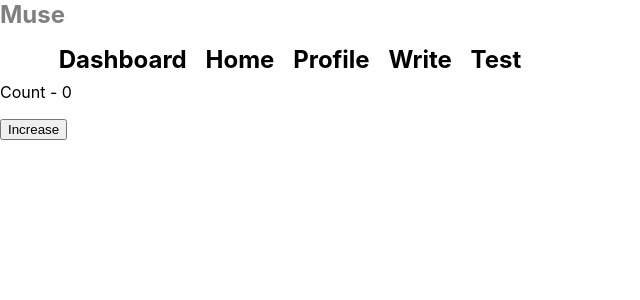
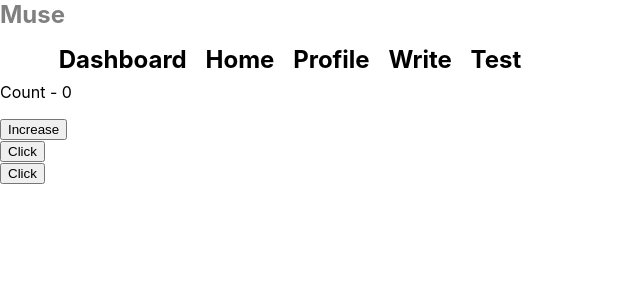
Before and after one commit to EstefanHu/MuseMockIII, a React (Create React App) app in the folder client/: page /test in a window 1280 px wide. Shown: the top 300 px of the page, without its empty margins (0-640 px from the left). Built offline with nearby package versions, Linux system fonts and the light colour scheme.

Commit message:
started integration

```diff
--- /dev/null
+++ b/client/src/components/testing/classClick.js
@@ -0,0 +1,17 @@
+import React, { Component } from 'react';
+
+class ClassClick extends Component {
+    clickHandler() {
+        console.log('Clicked button');
+    }
+
+    render() {
+        return (
+            <div>
+                <button onClick={this.clickHandler} >Click</button>
+            </div>
+        )
+    }
+}
+
+export default ClassClick;
--- /dev/null
+++ b/client/src/components/testing/functionClick.js
@@ -0,0 +1,15 @@
+import React from 'react';
+
+function FunctionClick() {
+    function clickHandler() {
+        console.log('button clicked');
+    }
+
+    return (
+        <div>
+            <button onClick={clickHandler}>Click</button>
+        </div>
+    )
+}
+
+export default FunctionClick;
--- a/client/src/components/testing/test.js
+++ b/client/src/components/testing/test.js
@@ -1,6 +1,8 @@
 import React, { Component } from 'react';
 
 import Counter from './counter';
+import FunctionClick from './functionClick';
+import ClassClick from './classClick';
 
 class Test extends Component {
     render() {
@@ -8,6 +10,8 @@
             <div>
                 <h1>Hello From Test</h1>
                 <Counter />
+                <FunctionClick />
+                <ClassClick />
             </div>
         )
     }
```
